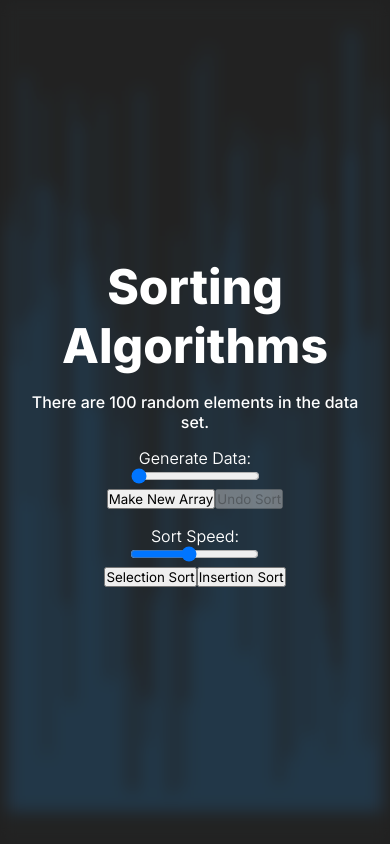
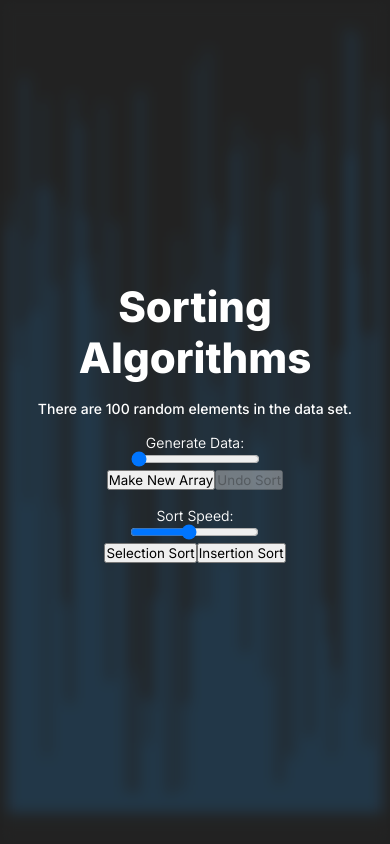
Before and after one commit to jmmabanta/sort-algo, a React (Create React App) app: page / in a window 390 px wide. Built offline with nearby package versions, Linux system fonts and the light colour scheme.

Commit message:
Added font scaling for small screens

```diff
--- a/src/index.css
+++ b/src/index.css
@@ -3,6 +3,16 @@
   --blur-ammount: 0.5em;
   --blur-brightness: 50%;
   --bar-color: steelblue;
+}
+
+html {
+  font-size: 16px;
+}
+
+@media only screen and (max-width: 1024px) {
+  html {
+    font-size: 14px;
+  }
 }
 
 * {
```
